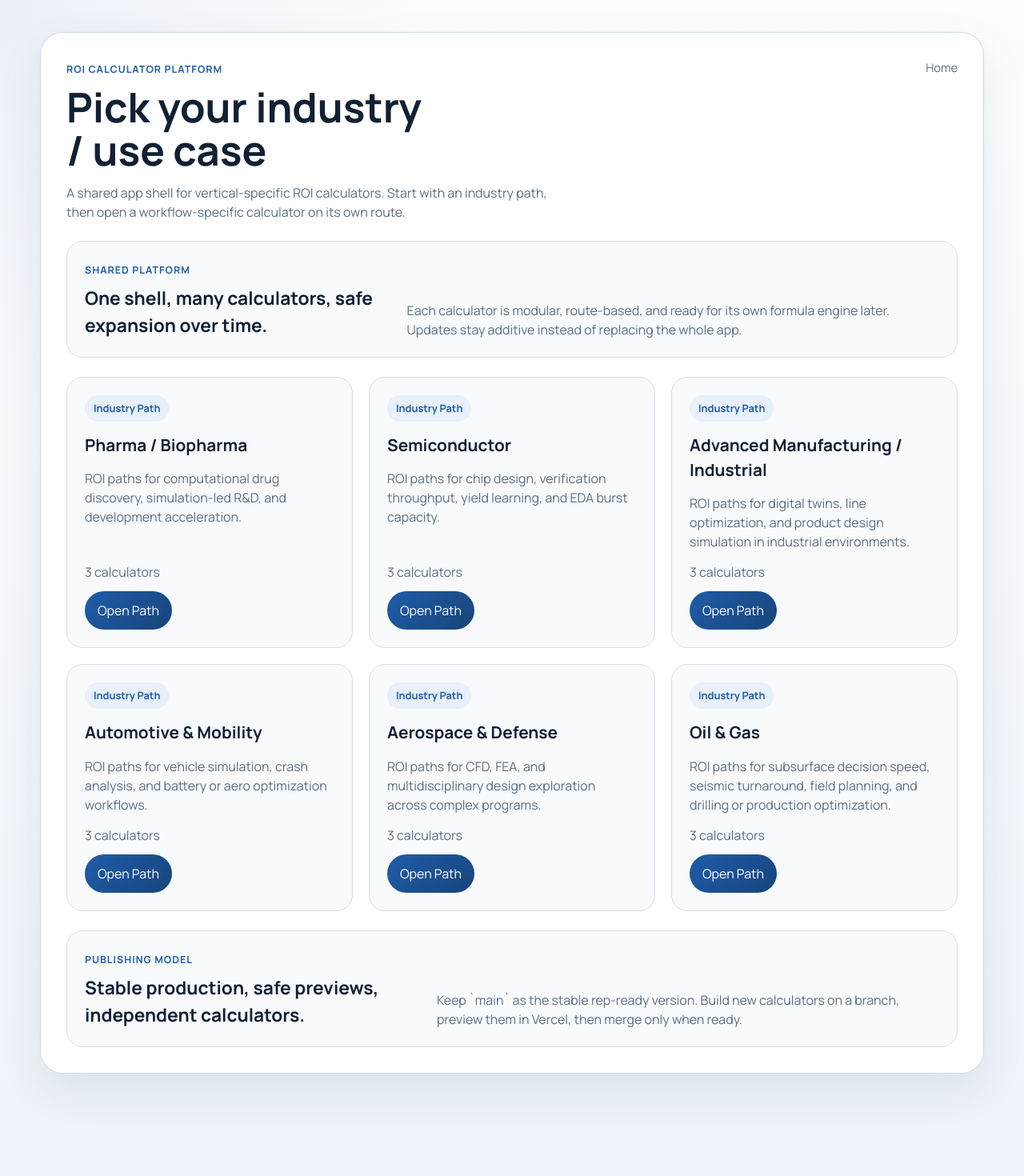
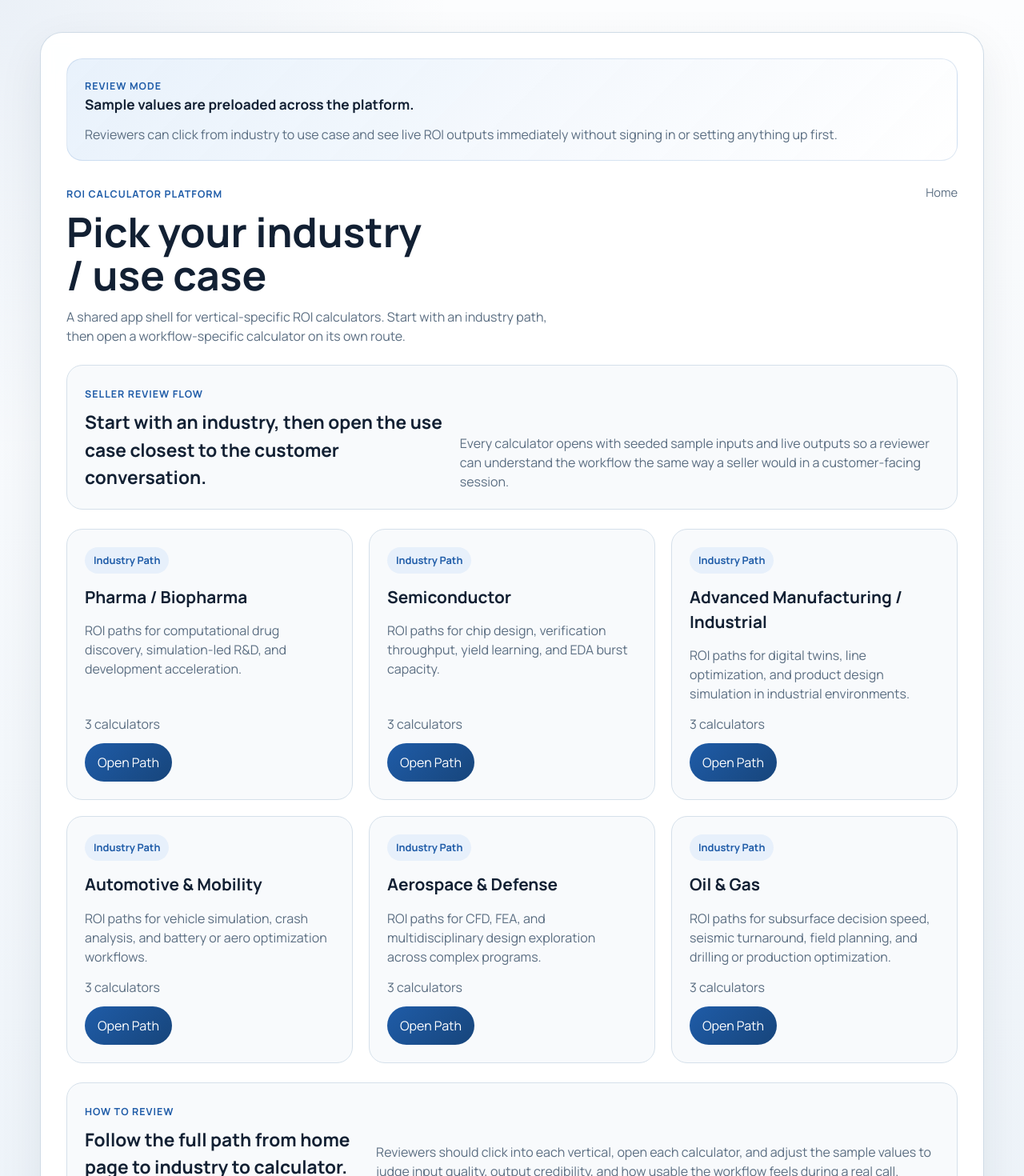
Before and after one commit to mwhittenburg/rescale-roi-app, a React (Vite) app: page / in a window 1280 px wide. Shown: the top 1470 px of the page at 80% size. Before the commit the page ends 1382 px from the top, so only its background shows below. Built offline with nearby package versions, Linux system fonts and the light colour scheme.

Commit message:
Prepare platform for external review

```diff
--- a/src/components/AppShell.jsx
+++ b/src/components/AppShell.jsx
@@ -1,7 +1,19 @@
 export function AppShell({ children }) {
   return (
     <div className="app-shell">
-      <main className="app-card">{children}</main>
+      <main className="app-card">
+        <section className="review-banner">
+          <div>
+            <p className="section-kicker">Review Mode</p>
+            <h2>Sample values are preloaded across the platform.</h2>
+          </div>
+          <p className="panel-copy">
+            Reviewers can click from industry to use case and see live ROI outputs
+            immediately without signing in or setting anything up first.
+          </p>
+        </section>
+        {children}
+      </main>
     </div>
   );
 }
--- a/src/pages/CalculatorPage.jsx
+++ b/src/pages/CalculatorPage.jsx
@@ -223,8 +223,9 @@ function InteractiveCalculatorPage({ industry, calculator, onNavigate }) {
             <p className="section-kicker">Live Summary</p>
             <h2>Estimated business impact</h2>
             <p className="panel-copy">
-              Use this summary during customer working sessions to show how the
-              value story changes as you refine assumptions together.
+              Sample values are already loaded so the page is reviewable on first
+              open. Adjust the assumptions during the session to show how the
+              value story changes with the customer conversation.
             </p>
             <div className="summary-actions">
               <button type="button" className="ghost-button" onClick={resetToDefaults}>
@@ -280,10 +281,10 @@ function ContentCalculatorPage({ industry, calculator, onNavigate }) {
 
         <aside className="panel workflow-sidebar">
           <p className="section-kicker">Calculator Status</p>
-          <h2>This route is not active yet.</h2>
+          <h2>This calculator is not available in the current review build.</h2>
           <p className="panel-copy">
-            Return to the industry page to open a live calculator or continue
-            building this use case in its module when you are ready.
+            Return to the industry page to open one of the live calculators that
+            are included in this review experience.
           </p>
           <button
             type="button"
--- a/src/pages/HomePage.jsx
+++ b/src/pages/HomePage.jsx
@@ -16,12 +16,13 @@ export function HomePage({ onNavigate }) {
 
       <section className="panel intro-panel">
         <div>
-          <p className="section-kicker">Shared Platform</p>
-          <h2>One shell, many calculators, safe expansion over time.</h2>
+          <p className="section-kicker">Seller Review Flow</p>
+          <h2>Start with an industry, then open the use case closest to the customer conversation.</h2>
         </div>
         <p className="panel-copy">
-          Each calculator is modular, route-based, and ready for its own formula
-          engine later. Updates stay additive instead of replacing the whole app.
+          Every calculator opens with seeded sample inputs and live outputs so a
+          reviewer can understand the workflow the same way a seller would in a
+          customer-facing session.
         </p>
       </section>
 
@@ -37,12 +38,13 @@ export function HomePage({ onNavigate }) {
 
       <section className="panel notes-panel">
         <div>
-          <p className="section-kicker">Publishing Model</p>
-          <h2>Stable production, safe previews, independent calculators.</h2>
+          <p className="section-kicker">How To Review</p>
+          <h2>Follow the full path from home page to industry to calculator.</h2>
         </div>
         <p className="panel-copy">
-          Keep `main` as the stable rep-ready version. Build new calculators on
-          a branch, preview them in Vercel, then merge only when ready.
+          Reviewers should click into each vertical, open each calculator, and
+          adjust the sample values to judge input quality, output credibility,
+          and how usable the workflow feels during a real call.
         </p>
       </section>
     </>
--- a/src/pages/IndustryPage.jsx
+++ b/src/pages/IndustryPage.jsx
@@ -19,11 +19,11 @@ export function IndustryPage({ industry, onNavigate }) {
       <section className="panel intro-panel">
         <div>
           <p className="section-kicker">Use Case Library</p>
-          <h2>Choose a workflow calculator for this vertical.</h2>
+          <h2>Choose the workflow that best matches the customer motion.</h2>
         </div>
         <p className="panel-copy">
-          Each calculator has its own route, its own content file, and room for
-          a dedicated formula engine later.
+          Every calculator in this path opens with sample inputs and a live ROI
+          summary so reviewers can assess the seller flow end to end.
         </p>
       </section>
 
--- a/src/styles.css
+++ b/src/styles.css
@@ -258,7 +258,8 @@ p {
 
 .workflow-sidebar,
 .calculator-intro,
-.summary-panel {
+.summary-panel,
+.review-banner {
   display: grid;
   gap: 12px;
 }
@@ -267,6 +268,20 @@ p {
   background:
     linear-gradient(135deg, rgba(231, 240, 251, 0.88), rgba(248, 250, 252, 0.92)),
     var(--card-muted);
+}
+
+.review-banner {
+  margin-bottom: 28px;
+  padding: 20px 22px;
+  border: 1px solid rgba(31, 92, 168, 0.14);
+  border-radius: 20px;
+  background:
+    linear-gradient(135deg, rgba(231, 240, 251, 0.9), rgba(255, 255, 255, 0.96)),
+    var(--card-muted);
+}
+
+.review-banner h2 {
+  font-size: 1.08rem;
 }
 
 .panel-header {
```
